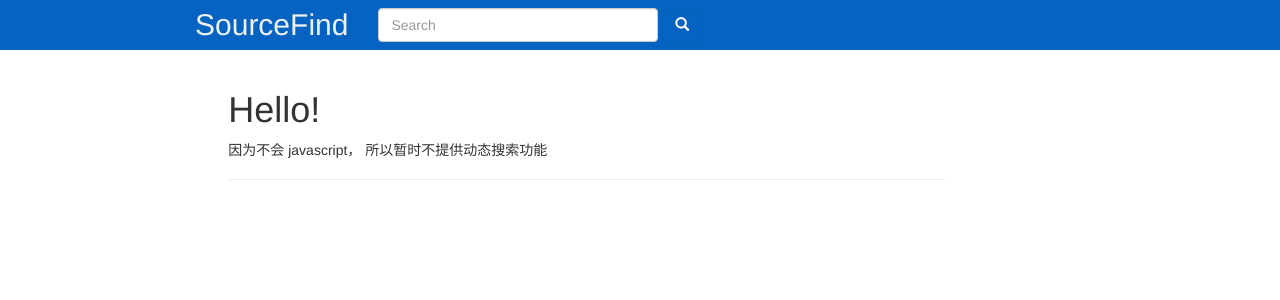
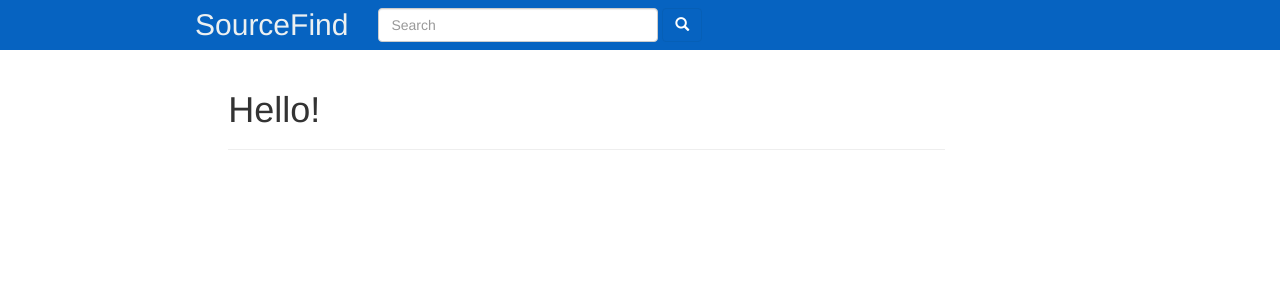
Before and after one commit to icecraft/SourceFind, a Flask app: page / in a window 1280 px wide. Shown: the top 300 px of the page. Run offline with Flask 2, Linux system fonts and the light colour scheme; some libraries are stand-ins or nearby versions.

Commit message:
remove 提示:因不会 javascript

```diff
--- a/app/templates/index.html
+++ b/app/templates/index.html
@@ -5,9 +5,6 @@
 <div class="page-header">
     <h1>Hello!  </h1>
 
-    <p>
-    因为不会 javascript， 所以暂时不提供动态搜索功能
-    </p>
 
 </div>
 
```
